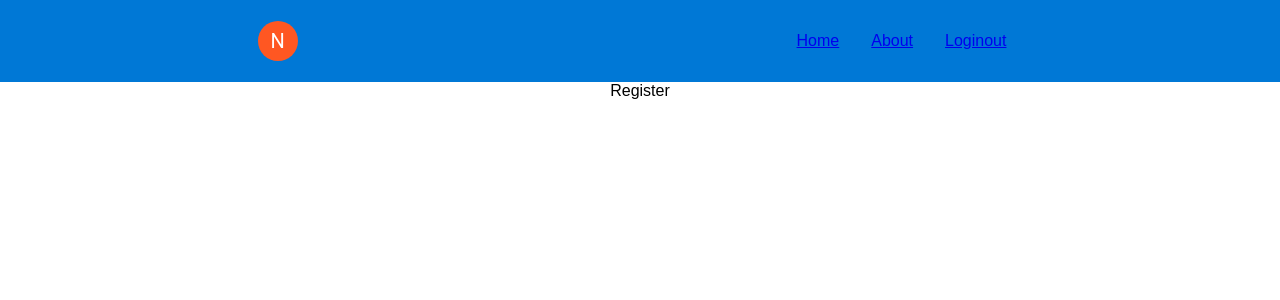
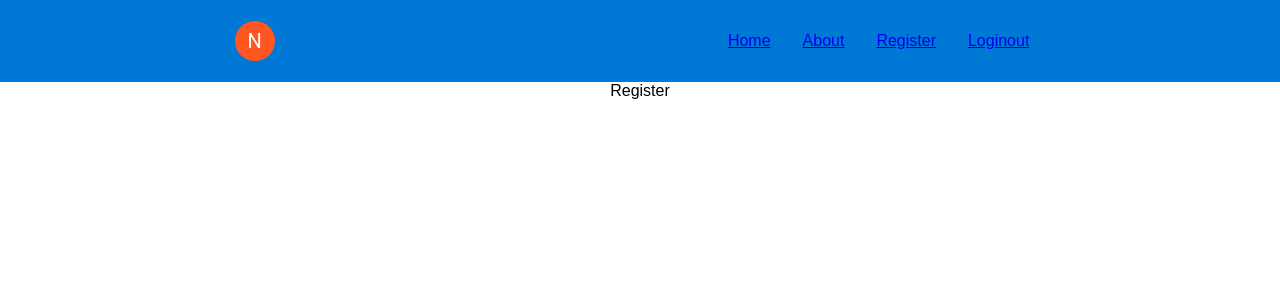
Before and after one commit to fatihozkul35/PROJECT_018-ReactRecipeApp, a React (Create React App) app: page /register in a window 1280 px wide. Shown: the top 300 px of the page. Built offline with nearby package versions, Linux system fonts and the light colour scheme.

Commit message:
commit for deploy on netlify

```diff
--- a/src/components/navbar/Navbar.jsx
+++ b/src/components/navbar/Navbar.jsx
@@ -19,6 +19,7 @@ const Navbar = () => {
       <NavbarOptions>
         <Link to="/">Home</Link>
         <Link to="/about">About</Link>
+        <Link to="/register">Register</Link>
         <Link to="/login">Loginout</Link>
       </NavbarOptions>
     </Bar>
--- a/src/index.js
+++ b/src/index.js
@@ -2,6 +2,5 @@ import React from "react";
 import ReactDOM from "react-dom";
 import "./index.css";
 import App from "./App";
-import { BrowserRouter } from "react-router-dom";
 
 ReactDOM.render(<App />, document.getElementById("root"));
```
